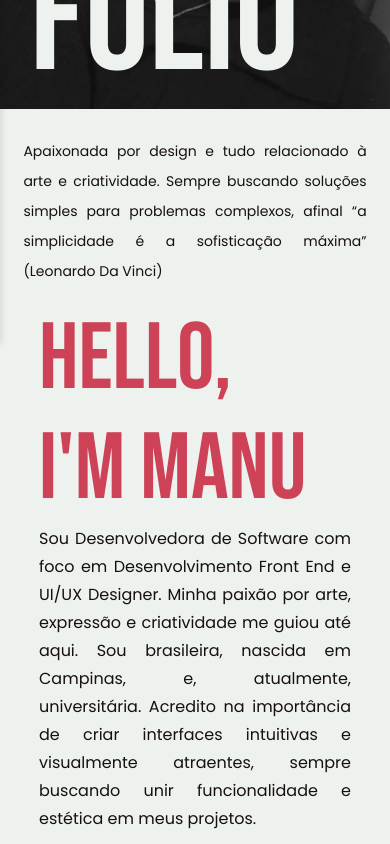
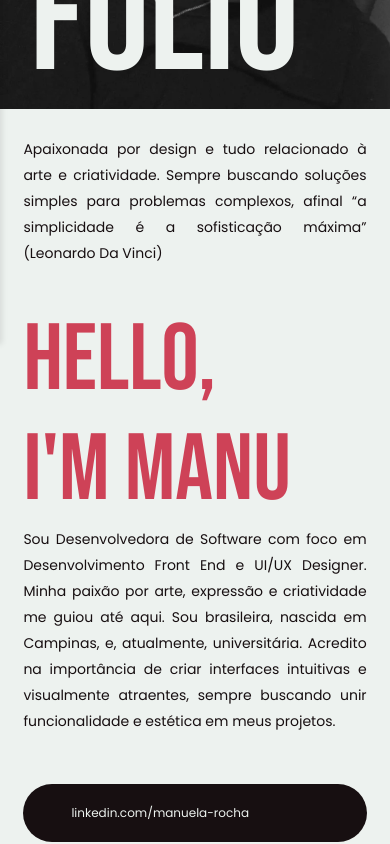
Before and after one commit to rochamanuela/my-portfolio, a React (Vite) app: page / in a window 390 px wide. Shown: the part 500-1344 px from the top of the page. Built offline with nearby package versions, Linux system fonts and the light colour scheme.

Commit message:
style: continued responsiveness

```diff
--- a/src/components/About/style.css
+++ b/src/components/About/style.css
@@ -142,3 +142,18 @@
         line-height: 110px;
     }
 }
+
+@media screen and (max-width: 420px) {
+    .about-me {
+        padding: 0 6%;
+    }
+
+    .about-me p {
+        font-size: 14px;
+        line-height: 26px;
+    }
+
+    .about-me-title {
+        margin-top: 6%;
+    }
+}
--- a/src/components/Footer/style.css
+++ b/src/components/Footer/style.css
@@ -109,3 +109,9 @@
         width: 100%;
     }
 }
+
+@media screen and (max-width: 420px) {
+    .footer {
+        padding: 0 6%;
+    }
+}
--- a/src/components/Header/style.css
+++ b/src/components/Header/style.css
@@ -22,7 +22,7 @@
     font-style: normal;
     font-weight: 400;
     font-size: 14px;
-    line-height: 30px;
+    line-height: 26px;
     text-align: justify;
     padding-left: 50px;
     width: 510px;
```
